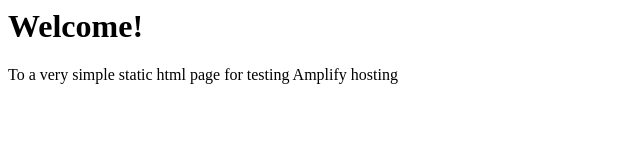
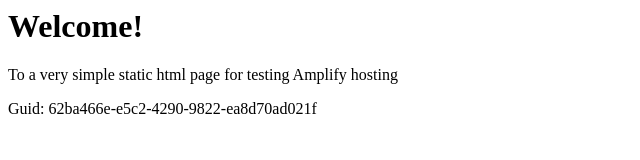
Before and after one commit to aws-aemilia-syd/Github-PR-Commit-Integration-Test-DoNotTouch-v1-prod-ap-southeast-2, a website: page src/index.html in a window 1280 px wide. Shown: the whole page, without its empty margins (0-640 px from the left). Drawn offline with Linux system fonts and the light colour scheme.

Commit message:
commit from integ tests

```diff
--- a/src/index.html
+++ b/src/index.html
@@ -1,3 +1,5 @@
+
+
 <html lang="en">
 
 <head>
@@ -10,6 +12,6 @@
 <body>
     <h1>Welcome!</h1>
     <p>To a very simple static html page for testing Amplify hosting</p>
-</body>
+    <p>Guid: 62ba466e-e5c2-4290-9822-ea8d70ad021f</p></body>
 
 </html>
```
